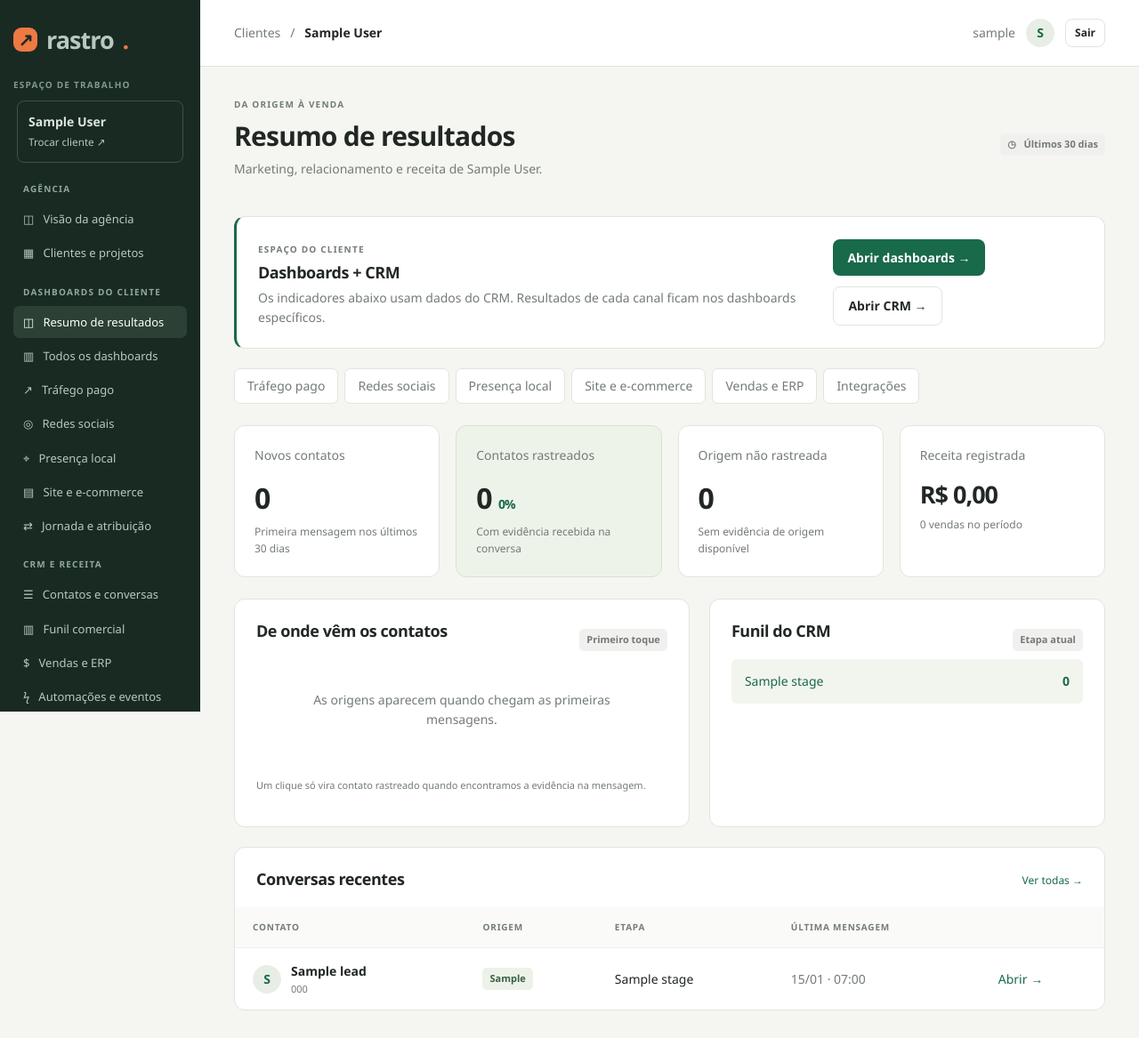
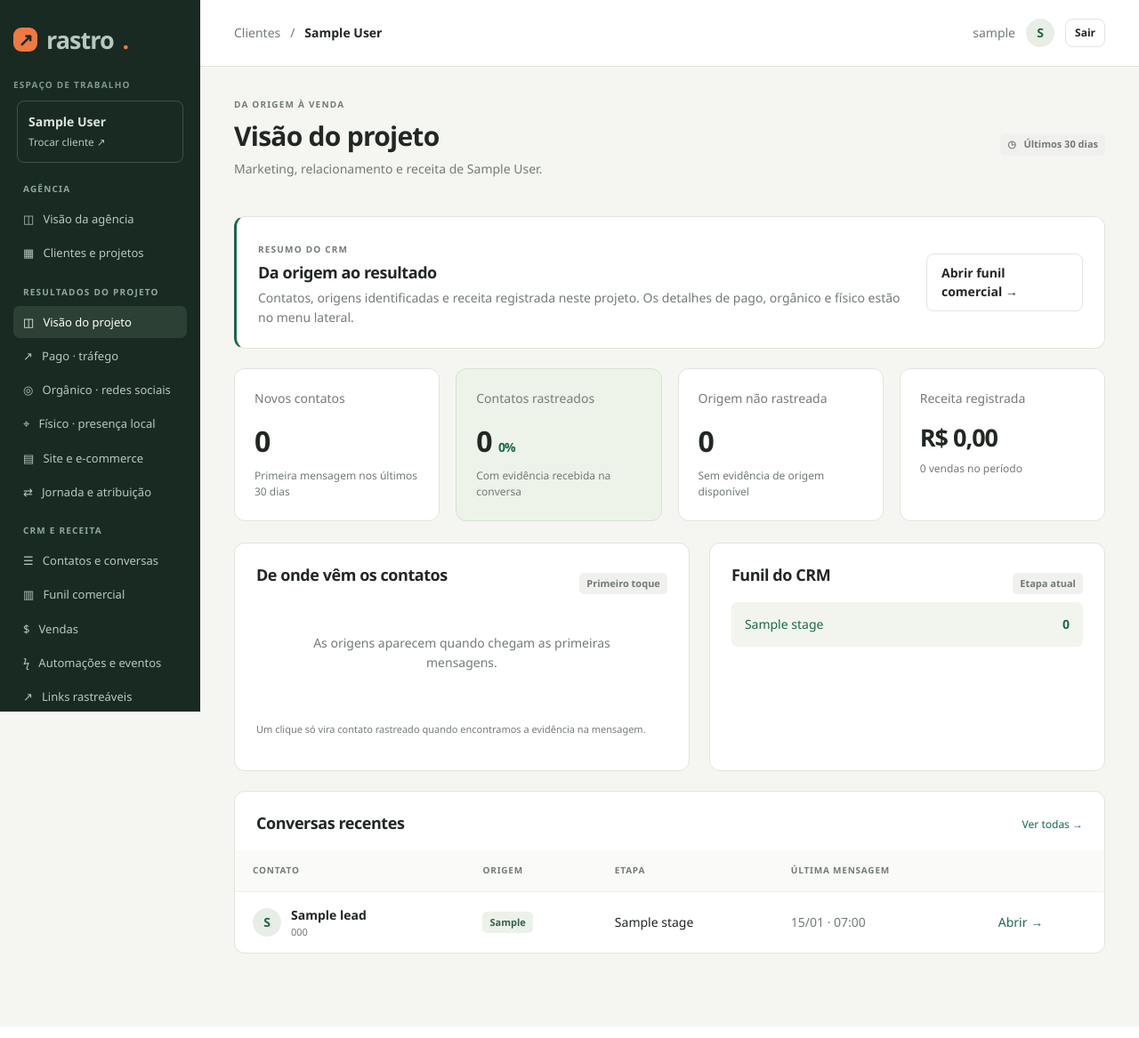
Before and after one commit to phedroborges/vizantu-track, a Django app: page /a/00000000-0000-0000-0000-000000000001/ in a window 1280 px wide. Shown: the top 1167 px of the page at 89% size. Run offline with Django 5.2, Linux system fonts and the light colour scheme; a user stored in the database is signed in; tables that the repository leaves empty hold one stand-in row (values such as "Sample post"); data that the repository does not hold is empty; parts of the project's set-up code (start-up, migrations or seed data) failed here and were passed over.

Commit message:
Remove redundant project dashboard catalog and simplify navigation

```diff
--- a/crm/meta_views.py
+++ b/crm/meta_views.py
@@ -210,4 +210,4 @@ def ads_report(request, account_id):
             row.update(names[row['ad_id']])
             row['leads'] = counts.get(row['ad_id'], 0)
             row['cost_per_lead'] = row['spend'] / Decimal(row['leads']) if row['leads'] else None
-    return page(request, 'crm/ads.html', account, role, integration=integration, rows=rows, totals=totals, start=start.isoformat(), end=end.isoformat(), filters=filters, options=options)
+    return page(request, 'crm/ads.html', account, role, integration=integration, rows=rows, totals=totals, start=start.isoformat(), end=end.isoformat(), filters=filters, options=options, section='paid')
--- a/crm/portal_views.py
+++ b/crm/portal_views.py
@@ -111,10 +111,12 @@ def agency(request):
 @login_required
 @require_GET
 def dashboards(request, account_id=None):
-    context = {'channels': CHANNELS.items()}
     if account_id:
         account, role = access(request, account_id)
-        return page(request, 'crm/dashboards.html', account, role, **context)
+        target = '/a/' + str(account.id) + '/'
+        if request.GET:
+            target += '?' + request.GET.urlencode()
+        return redirect(target)
     target = '/'
     if request.GET:
         target += '?' + request.GET.urlencode()
--- a/templates/crm/ads.html
+++ b/templates/crm/ads.html
@@ -1,6 +1,6 @@
 {% extends 'crm/base.html' %}{% block content %}
 <div class="page-heading"><div><div class="eyebrow">Dados importados da Meta · período selecionado</div><h1>Meta Ads</h1><p class="muted">{{ integration.ad_account_name|default:'Nenhuma conta selecionada' }}{% if integration.last_synced_at %} · atualizado em {{ integration.last_synced_at|date:'d/m/Y H:i' }}{% endif %}</p></div>{% if is_manager %}<a class="button secondary" href="{% url 'meta_settings' account.id %}">Configurar Facebook</a>{% endif %}</div>
-<div class="section-tabs"><a href="{% url 'channel_report' account.id 'paid' %}">← Tráfego pago</a><a href="{% url 'client_dashboards' account.id %}">Todos os dashboards</a></div>
+<p><a href="{% url 'dashboard' account.id %}">← Visão do projeto</a></p>
 <section class="panel"><form method="get"><div class="filters"><div><label for="start">De</label><input id="start" type="date" name="start" value="{{ start }}" required></div><div><label for="end">Até</label><input id="end" type="date" name="end" value="{{ end }}" required></div><div><label for="campaign">Campanha</label><select id="campaign" name="campaign_id"><option value="">Todas</option>{% for id, name in options.campaign_id %}<option value="{{ id }}" {% if filters.campaign_id == id %}selected{% endif %}>{{ name }}</option>{% endfor %}</select></div><div><label for="adset">Conjunto</label><select id="adset" name="adset_id"><option value="">Todos</option>{% for id, name in options.adset_id %}<option value="{{ id }}" {% if filters.adset_id == id %}selected{% endif %}>{{ name }}</option>{% endfor %}</select></div><div><label for="ad">Anúncio</label><select id="ad" name="ad_id"><option value="">Todos</option>{% for id, name in options.ad_id %}<option value="{{ id }}" {% if filters.ad_id == id %}selected{% endif %}>{{ name }}</option>{% endfor %}</select></div><button>Aplicar</button></div><a href="?" class="small">Limpar filtros</a></form><p class="helptext spaced">Os filtros usam os dados já importados. A sincronização atual importa os últimos 30 dias; períodos anteriores podem não ter cobertura.</p></section>
 <div class="cards"><div class="card"><div class="eyebrow">Investimento · {{ integration.currency }}</div><div class="value">{{ totals.spend|default:0|floatformat:2 }}</div></div><div class="card"><div class="eyebrow">Impressões</div><div class="value">{{ totals.impressions|default:0 }}</div></div><div class="card"><div class="eyebrow">Cliques</div><div class="value">{{ totals.clicks|default:0 }}</div></div></div>
 <p class="muted">Conversas: contatos distintos com identificação do anúncio recebida no WhatsApp dentro do período. Cliques não são tratados como mensagens. O custo usa o investimento importado e essas conversas; pode diferir da atribuição exibida pela Meta. Datas de investimento seguem o fuso da conta de anúncios e mensagens seguem o fuso do Rastro.</p>
--- a/templates/crm/base.html
+++ b/templates/crm/base.html
@@ -29,23 +29,23 @@
       <a href="{% url 'clients' %}" {% if request.resolver_match.url_name == 'clients' %}class="current" aria-current="page"{% endif %}>▦ &nbsp; Clientes e projetos</a>
 
       {% if account %}
-      <div class="nav-label">Dashboards do cliente</div>
-      <a href="{% url 'dashboard' account.id %}" {% if request.resolver_match.url_name == 'dashboard' %}class="current" aria-current="page"{% endif %}>◫ &nbsp; Resumo de resultados</a>
-      <a href="{% url 'client_dashboards' account.id %}" {% if request.resolver_match.url_name == 'client_dashboards' %}class="current" aria-current="page"{% endif %}>▥ &nbsp; Todos os dashboards</a>
-      <a href="{% url 'channel_report' account.id 'paid' %}" {% if section == 'paid' or request.resolver_match.url_name == 'ads_report' %}class="current" aria-current="page"{% endif %}>↗ &nbsp; Tráfego pago</a>
-      <a href="{% url 'channel_report' account.id 'organic' %}" {% if section == 'organic' %}class="current" aria-current="page"{% endif %}>◎ &nbsp; Redes sociais</a>
-      <a href="{% url 'channel_report' account.id 'local' %}" {% if section == 'local' %}class="current" aria-current="page"{% endif %}>⌖ &nbsp; Presença local</a>
+      <div class="nav-label">Resultados do projeto</div>
+      <a href="{% url 'dashboard' account.id %}" {% if request.resolver_match.url_name == 'dashboard' %}class="current" aria-current="page"{% endif %}>◫ &nbsp; Visão do projeto</a>
+
+      <a href="{% url 'channel_report' account.id 'paid' %}" {% if section == 'paid' or request.resolver_match.url_name == 'ads_report' %}class="current" aria-current="page"{% endif %}>↗ &nbsp; Pago · tráfego</a>
+      <a href="{% url 'channel_report' account.id 'organic' %}" {% if section == 'organic' %}class="current" aria-current="page"{% endif %}>◎ &nbsp; Orgânico · redes sociais</a>
+      <a href="{% url 'channel_report' account.id 'local' %}" {% if section == 'local' %}class="current" aria-current="page"{% endif %}>⌖ &nbsp; Físico · presença local</a>
       <a href="{% url 'channel_report' account.id 'site' %}" {% if section == 'site' %}class="current" aria-current="page"{% endif %}>▤ &nbsp; Site e e-commerce</a>
       <a href="{% url 'channel_report' account.id 'attribution' %}" {% if section == 'attribution' %}class="current" aria-current="page"{% endif %}>⇄ &nbsp; Jornada e atribuição</a>
       <div class="nav-label">CRM e receita</div>
       <a href="{% url 'leads' account.id %}" {% if request.resolver_match.url_name == 'leads' or request.resolver_match.url_name == 'lead_detail' %}class="current" aria-current="page"{% endif %}>☰ &nbsp; Contatos e conversas</a>
       <a href="{% url 'funnel' account.id %}" {% if request.resolver_match.url_name == 'funnel' %}class="current" aria-current="page"{% endif %}>▥ &nbsp; Funil comercial</a>
-      <a href="{% url 'sales' account.id %}" {% if request.resolver_match.url_name == 'sales' %}class="current" aria-current="page"{% endif %}>$ &nbsp; Vendas e ERP</a>
+      <a href="{% url 'sales' account.id %}" {% if request.resolver_match.url_name == 'sales' %}class="current" aria-current="page"{% endif %}>$ &nbsp; Vendas</a>
       {% if is_manager %}<a href="{% url 'automation_settings' account.id %}" {% if request.resolver_match.url_name == 'automation_settings' %}class="current" aria-current="page"{% endif %}>ϟ &nbsp; Automações e eventos</a>{% endif %}
       <a href="{% url 'links' account.id %}" {% if request.resolver_match.url_name == 'links' %}class="current" aria-current="page"{% endif %}>↗ &nbsp; Links rastreáveis</a>
       <div class="nav-label">Configuração</div>
       <a href="{% url 'integrations' account.id %}" {% if request.resolver_match.url_name == 'integrations' or request.resolver_match.url_name == 'meta_settings' or request.resolver_match.url_name == 'connections' or request.resolver_match.url_name == 'whatsapp_connect' %}class="current" aria-current="page"{% endif %}>⊕ &nbsp; Integrações</a>
-      {% if is_manager %}<a href="{% url 'account_settings' account.id %}" {% if request.resolver_match.url_name == 'account_settings' %}class="current" aria-current="page"{% endif %}>⚙ &nbsp; Equipe e funil</a>{% endif %}
+      {% if is_manager %}<a href="{% url 'account_settings' account.id %}" {% if request.resolver_match.url_name == 'account_settings' %}class="current" aria-current="page"{% endif %}>⚙ &nbsp; Equipe e etapas</a>{% endif %}
       {% endif %}
       {% if user.is_superuser %}<div class="nav-label">Administração</div><a href="{% url 'whatsapp_workspace' %}">⚙ &nbsp; Provedor WhatsApp</a><a href="/admin/">↗ &nbsp; Administração</a>{% endif %}
     </nav>
--- a/templates/crm/channel_report.html
+++ b/templates/crm/channel_report.html
@@ -1,6 +1,6 @@
 {% extends 'crm/base.html' %}{% block content %}
-<div class="page-heading"><div><div class="eyebrow">{{ report.label }}</div><h1>{{ report.title }}</h1><p class="muted">{{ report.description }}</p></div><a class="button secondary" href="{% url 'client_dashboards' account.id %}">Todos os dashboards</a></div>
-<nav class="section-tabs" aria-label="Canais de resultados"><a href="{% url 'dashboard' account.id %}">Resumo</a><a href="{% url 'channel_report' account.id 'paid' %}" {% if section == 'paid' %}class="current" aria-current="page"{% endif %}>Tráfego pago</a><a href="{% url 'channel_report' account.id 'organic' %}" {% if section == 'organic' %}class="current" aria-current="page"{% endif %}>Orgânico</a><a href="{% url 'channel_report' account.id 'local' %}" {% if section == 'local' %}class="current" aria-current="page"{% endif %}>Local</a><a href="{% url 'channel_report' account.id 'site' %}" {% if section == 'site' %}class="current" aria-current="page"{% endif %}>Site</a><a href="{% url 'channel_report' account.id 'attribution' %}" {% if section == 'attribution' %}class="current" aria-current="page"{% endif %}>Atribuição</a></nav>
+<div class="page-heading"><div><div class="eyebrow">{{ report.label }}</div><h1>{{ report.title }}</h1><p class="muted">{{ report.description }}</p></div><a class="button secondary" href="{% url 'dashboard' account.id %}">Visão do projeto</a></div>
+
 {% if section == 'paid' %}<section class="panel scope-banner"><div><span class="tag">Relatório existente</span><h2 style="margin:10px 0 5px">Meta Ads</h2><p class="muted" style="margin-bottom:0">Acesse os dados importados de anúncios, campanhas, investimento e conversas.</p></div><a class="button" href="{% url 'ads_report' account.id %}">Abrir Meta Ads →</a></section>{% endif %}
 <div class="cards">{% for metric in report.metrics %}<article class="card"><span class="muted">{{ metric }}</span><div class="value muted-value">—</div><span class="foot muted">Consolidação pendente</span></article>{% endfor %}</div>
 <section class="panel"><div class="row space wrap"><h2>{% if section == 'attribution' %}Visão da jornada{% else %}Desempenho por canal{% endif %}</h2><span class="tag gray">Aguardando integração</span></div>{% if section == 'attribution' %}<div class="journey-strip"><div class="journey-step"><strong>Origem</strong><small>Post, anúncio ou busca</small></div><span class="journey-arrow">→</span><div class="journey-step"><strong>Interação</strong><small>Site ou mensagem</small></div><span class="journey-arrow">→</span><div class="journey-step"><strong>Oportunidade</strong><small>Qualificação no CRM</small></div><span class="journey-arrow">→</span><div class="journey-step"><strong>Venda</strong><small>Site, WhatsApp ou loja</small></div></div>{% endif %}<div class="empty-report"><h3>Este dashboard ainda não recebe dados consolidados</h3><p class="muted">{{ report.next }}</p><a class="button secondary small" href="{% url 'integrations' account.id %}">Ver integrações →</a></div><p class="metric-note spaced">Os traços indicam dados indisponíveis, não resultado zero. Nenhuma métrica demonstrativa está sendo apresentada como resultado real.</p></section>
--- a/templates/crm/dashboard.html
+++ b/templates/crm/dashboard.html
@@ -1,8 +1,7 @@
 {% extends 'crm/base.html' %}
 {% block content %}
-<div class="page-heading"><div><div class="eyebrow">Da origem à venda</div><h1 style="margin-top:8px">Resumo de resultados</h1><p class="muted">Marketing, relacionamento e receita de {{ account.name }}.</p></div><span class="tag gray">◷ &nbsp; Últimos 30 dias</span></div>
-<section class="panel scope-banner"><div><span class="eyebrow">Espaço do cliente</span><h2 style="margin:6px 0">Dashboards + CRM</h2><p class="muted" style="margin-bottom:0">Os indicadores abaixo usam dados do CRM. Resultados de cada canal ficam nos dashboards específicos.</p></div><div class="row wrap"><a class="button" href="{% url 'client_dashboards' account.id %}">Abrir dashboards →</a><a class="button secondary" href="{% url 'funnel' account.id %}">Abrir CRM →</a></div></section>
-<div class="section-tabs"><a href="{% url 'channel_report' account.id 'paid' %}">Tráfego pago</a><a href="{% url 'channel_report' account.id 'organic' %}">Redes sociais</a><a href="{% url 'channel_report' account.id 'local' %}">Presença local</a><a href="{% url 'channel_report' account.id 'site' %}">Site e e-commerce</a><a href="{% url 'sales' account.id %}">Vendas e ERP</a><a href="{% url 'integrations' account.id %}">Integrações</a></div>
+<div class="page-heading"><div><div class="eyebrow">Da origem à venda</div><h1 style="margin-top:8px">Visão do projeto</h1><p class="muted">Marketing, relacionamento e receita de {{ account.name }}.</p></div><span class="tag gray">◷ &nbsp; Últimos 30 dias</span></div>
+<section class="panel scope-banner"><div><span class="eyebrow">Resumo do CRM</span><h2 style="margin:6px 0">Da origem ao resultado</h2><p class="muted" style="margin-bottom:0">Contatos, origens identificadas e receita registrada neste projeto. Os detalhes de pago, orgânico e físico estão no menu lateral.</p></div><a class="button secondary" href="{% url 'funnel' account.id %}">Abrir funil comercial →</a></section>
 {% if pending or failed %}<div class="notice warning">{{ pending }} webhook{{ pending|pluralize }} aguardando processamento · {{ failed }} com falha. {% if is_manager %}<a href="{% url 'connections' account.id %}">Ver integração →</a>{% endif %}</div>{% endif %}
 <div class="cards">
   <article class="card"><span class="muted">Novos contatos</span><div class="value number">{{ total }}</div><div class="foot muted">Primeira mensagem nos últimos 30 dias</div></article>
--- a/templates/crm/dashboards.html
+++ /dev/null
@@ -1,5 +0,0 @@
-{% extends 'crm/base.html' %}{% block content %}
-<div class="page-heading"><div><div class="eyebrow">Central de resultados</div><h1>Dashboards{% if account %} de {{ account.name }}{% endif %}</h1><p class="muted">Da primeira interação até a venda. Cada canal tem seu espaço.</p></div>{% if account %}<a class="button secondary" href="{% url 'dashboard' account.id %}">Resumo de resultados →</a>{% endif %}</div>
-{% if account %}<div class="channel-grid">{% for slug, channel in channels %}<article class="panel channel-card"><div class="row space" style="width:100%"><span class="channel-icon">{% if slug == 'paid' %}↗{% elif slug == 'local' %}⌖{% else %}◫{% endif %}</span><span class="tag gray">{% if slug == 'paid' %}Meta disponível · Google pendente{% else %}Integração pendente{% endif %}</span></div><h2>{{ channel.title }}</h2><p class="muted">{{ channel.description }}</p><a class="button secondary small" href="{% url 'channel_report' account.id slug %}">Abrir dashboard →</a></article>{% endfor %}<article class="panel channel-card"><span class="channel-icon">$</span><h2>Vendas e ERP</h2><p class="muted">Receita registrada no CRM e espaço para as vendas presenciais e do ERP.</p><span class="tag">CRM disponível</span><a class="button secondary small" href="{% url 'sales' account.id %}">Ver vendas →</a></article></div>
-{% else %}<section class="panel scope-banner"><div><h2 style="margin-bottom:5px">Resultados consolidados</h2><p class="muted" style="margin-bottom:0">Contatos e receita disponíveis na visão da agência. A comparação de canais entre clientes será adicionada após as integrações.</p></div><a class="button secondary" href="{% url 'home' %}">Visão da agência →</a></section><h2>Escolha um cliente</h2><div class="client-grid">{% for client in accounts %}<article class="panel"><div class="big-dot">{{ client.name|first|upper }}</div><h2>{{ client.name }}</h2><a href="{% url 'client_dashboards' client.id %}">Abrir dashboards →</a></article>{% empty %}<div class="panel empty">Nenhum cliente disponível. <a href="{% url 'clients' %}">Ver clientes</a></div>{% endfor %}</div>{% endif %}
-{% endblock %}
--- a/templates/crm/sales.html
+++ b/templates/crm/sales.html
@@ -1,5 +1,5 @@
 {% extends 'crm/base.html' %}{% block content %}
-<div class="page-heading"><div><div class="eyebrow">Receita online e presencial</div><h1>Vendas e ERP</h1><p class="muted">Vendas registradas no CRM e preparação para integrar a operação do cliente.</p></div><span class="tag gray">Últimos 30 dias</span></div>
+<div class="page-heading"><div><div class="eyebrow">Receita online e presencial</div><h1>Vendas</h1><p class="muted">Vendas registradas no CRM e preparação para integrar a operação do cliente.</p></div><span class="tag gray">Últimos 30 dias</span></div>
 <div class="grid2"><section class="panel"><span class="eyebrow">Receita registrada no CRM</span>{% for row in revenue_by_currency %}<div class="value" style="font-size:30px;font-weight:700;margin:12px 0">{{ row.currency }} {{ row.total|floatformat:2 }}</div>{% empty %}<p class="muted spaced">Nenhuma venda registrada neste período.</p>{% endfor %}<p class="metric-note">{{ items.paginator.count }} venda(s). O registro no CRM não identifica, por si só, se a venda foi física ou online.</p><a href="{% url 'leads' account.id %}">Abrir contato para registrar venda →</a></section>
 <section class="panel"><span class="tag gray">Integração pendente</span><h2 class="spaced">Vendas do ERP</h2><p class="muted">Aqui entrarão vendas, produtos, lojas, cancelamentos e devoluções do ERP do cliente. A integração e a importação de planilhas serão implementadas em uma próxima etapa.</p><a href="{% url 'integrations' account.id %}">Ver integração ERP →</a></section></div>
 <section class="panel table-panel"><h2>Vendas do CRM</h2><div class="table-wrap"><table><thead><tr><th>Contato</th><th>Data</th><th>Valor</th><th>Registro</th><th></th></tr></thead><tbody>{% for sale in items %}<tr><td>{{ sale.lead.name|default:'Contato sem nome' }}</td><td>{{ sale.occurred_at|date:'d/m/Y H:i' }}</td><td>{{ sale.currency }} {{ sale.amount|floatformat:2 }}</td><td><span class="tag gray">CRM</span></td><td><a href="{% url 'lead_detail' account.id sale.lead_id %}">Ver contato →</a></td></tr>{% empty %}<tr><td colspan="5" class="empty">Nenhuma venda registrada nos últimos 30 dias.</td></tr>{% endfor %}</tbody></table></div></section>{% include 'crm/pagination.html' %}
--- a/templates/crm/settings.html
+++ b/templates/crm/settings.html
@@ -1,5 +1,5 @@
 {% extends 'crm/base.html' %}{% block content %}
-<div class="page-heading"><div><div class="eyebrow">Sua forma de trabalhar</div><h1 style="margin-top:8px">Equipe e funil</h1><p class="muted">Organize a jornada e os acessos deste cliente.</p></div></div>
+<div class="page-heading"><div><div class="eyebrow">Sua forma de trabalhar</div><h1 style="margin-top:8px">Equipe e etapas</h1><p class="muted">Organize a jornada e os acessos deste cliente.</p></div></div>
 <div class="grid2"><section class="panel"><h2>Etapas da jornada</h2><p><a href="{% url 'automation_settings' account.id %}">Configurar etapas, gatilhos e eventos Meta →</a></p><div class="funnel">{% for stage in stages %}<div class="funnel-row"><span>{{ stage.position }} · {{ stage.name }}</span>{% if stage.won %}<span class="tag">Venda</span>{% endif %}</div>{% endfor %}</div><hr class="divider"><h3>Adicionar etapa</h3><form method="post" class="form">{% csrf_token %}<input type="hidden" name="action" value="stage">{{ form.as_p }}<button type="submit">Adicionar etapa</button></form></section>
 <section class="panel"><h2>Equipe autorizada</h2>{% for member in members %}<div class="row space" style="padding:12px 0;border-bottom:1px solid var(--line)"><span>{{ member.user.username }}</span><span class="tag gray">{{ member.get_role_display }}</span></div>{% endfor %}<hr class="divider"><h3>Adicionar ou atualizar acesso</h3><form method="post" class="form">{% csrf_token %}<input type="hidden" name="action" value="member"><p><label for="username">Usuário existente</label><input id="username" name="username" maxlength="150" required autocomplete="off"></p><p><label for="role">Perfil</label><select id="role" name="role">{% for key,label in roles %}<option value="{{ key }}">{{ label }}</option>{% endfor %}</select></p><button type="submit">Salvar acesso</button></form><p class="muted spaced" style="font-size:12px">Gestor configura equipe e integrações; operador move etapas e registra vendas; leitura consulta os dados. Novos usuários são cadastrados pelo administrador da plataforma.</p></section></div>
 <section class="panel"><h2>Histórico da operação</h2>{% for event in audits %}<div class="audit"><strong>{{ event.action }}</strong> · {{ event.actor.username|default:'Sistema' }}<div class="muted">{{ event.created_at|date:'d/m/Y H:i' }} · {{ event.object_id }}</div></div>{% empty %}<p class="muted">Sem eventos.</p>{% endfor %}</section>
```
Also changed, not shown: crm/test_portal.py (+15 -1 lines), README.md.
